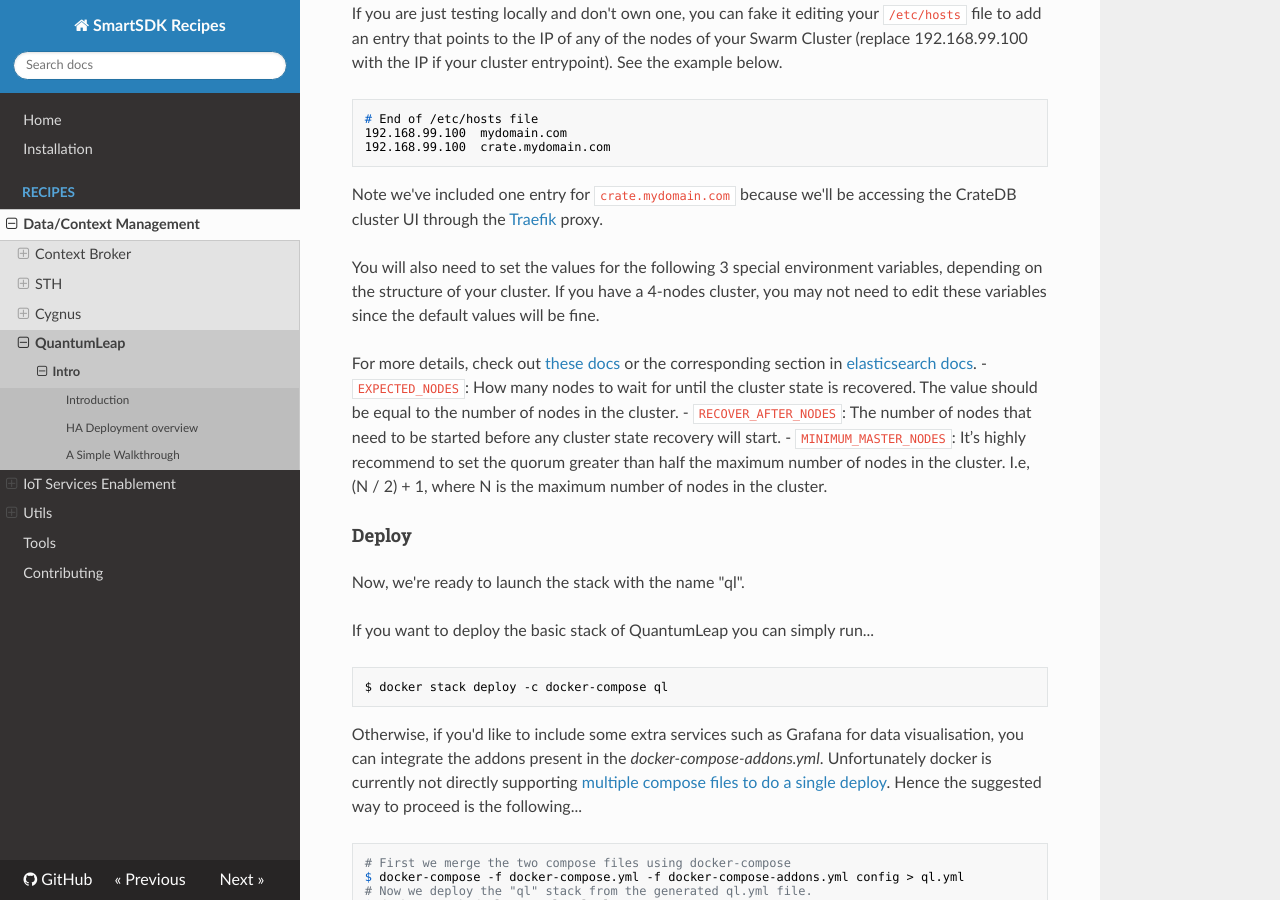
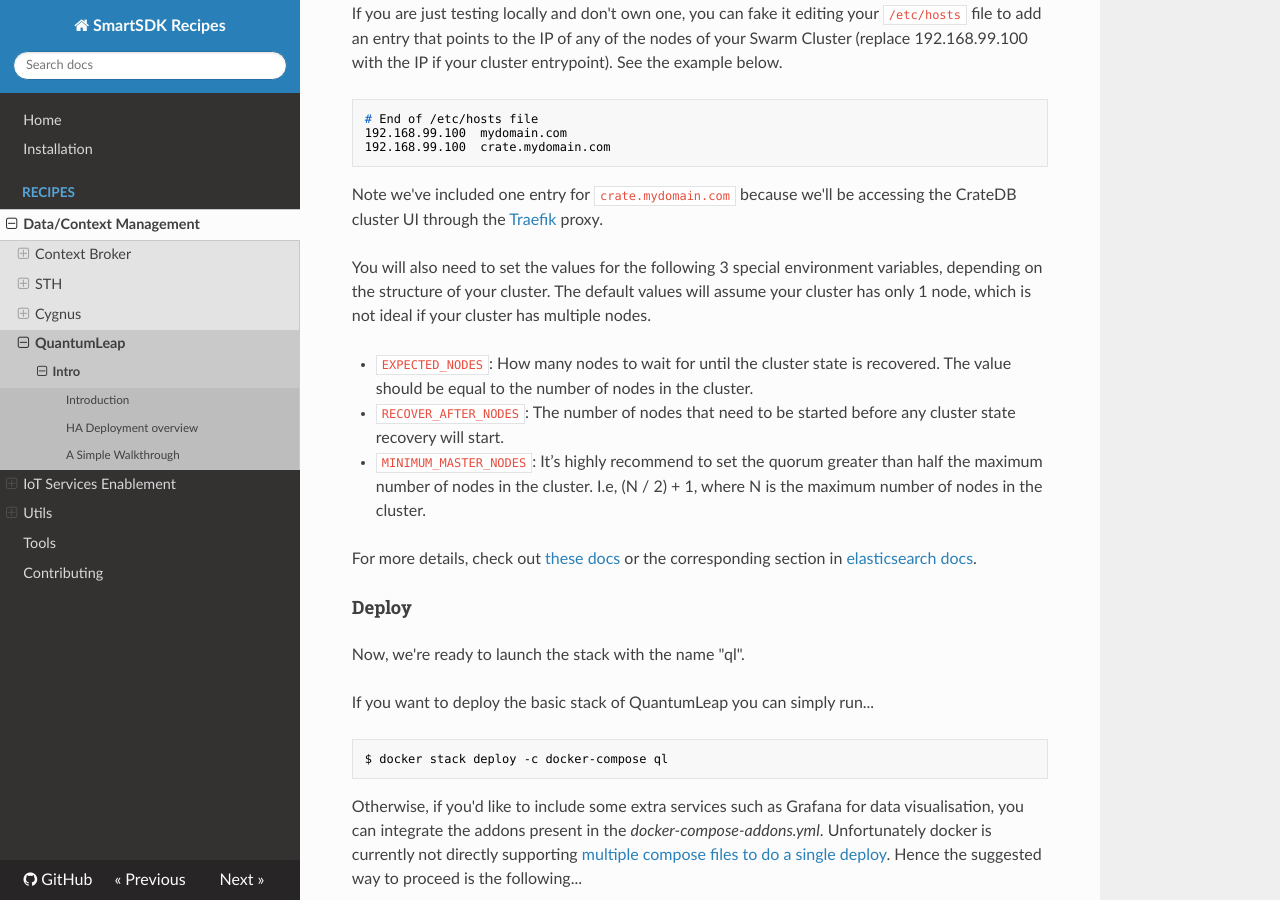
Before and after one commit to smartsdk/smartsdk-recipes, an MkDocs documentation site: the page built from recipes/data-management/quantumleap/readme.md, in a window 1280 px wide and 900 px high, scrolled down 970 px. Built offline with MkDocs 1.6.1, drawn with Linux system fonts in a browser that asks for light colours; nearby versions of some CDN libraries; comment, search, counter and statistics services are not loaded; old or Windows-style settings are respelled for this version of MkDocs.

```diff
--- a/recipes/data-management/quantumleap/readme.md
+++ b/recipes/data-management/quantumleap/readme.md
@@ -68,12 +68,13 @@
 
 Note we've included one entry for `crate.mydomain.com` because we'll be accessing the CrateDB cluster UI through the [Traefik](https://traefik.io) proxy.
 
-You will also need to set the values for the following 3 special environment variables, depending on the structure of your cluster. If you have a 4-nodes cluster, you may not need to edit these variables since the default values will be fine.
+You will also need to set the values for the following 3 special environment variables, depending on the structure of your cluster. The default values will assume your cluster has only 1 node, which is not ideal if your cluster has multiple nodes.
 
-For more details, check out [these docs](https://crate.io/docs/crate/guide/en/latest/scale/multi_node_setup.html#id10) or the corresponding section in [elasticsearch docs](https://www.elastic.co/guide/en/elasticsearch/reference/current/modules-gateway.html).
 - `EXPECTED_NODES`: How many nodes to wait for until the cluster state is recovered. The value should be equal to the number of nodes in the cluster.
 - `RECOVER_AFTER_NODES`: The number of nodes that need to be started before any cluster state recovery will start.
 - `MINIMUM_MASTER_NODES`: It’s highly recommend to set the quorum greater than half the maximum number of nodes in the cluster. I.e, (N / 2) + 1, where N is the maximum number of nodes in the cluster.
+
+For more details, check out [these docs](https://crate.io/docs/crate/guide/en/latest/scale/multi_node_setup.html#id10) or the corresponding section in [elasticsearch docs](https://www.elastic.co/guide/en/elasticsearch/reference/current/modules-gateway.html).
 
 #### Deploy
 
```
Also changed, not shown: 1 other file.
